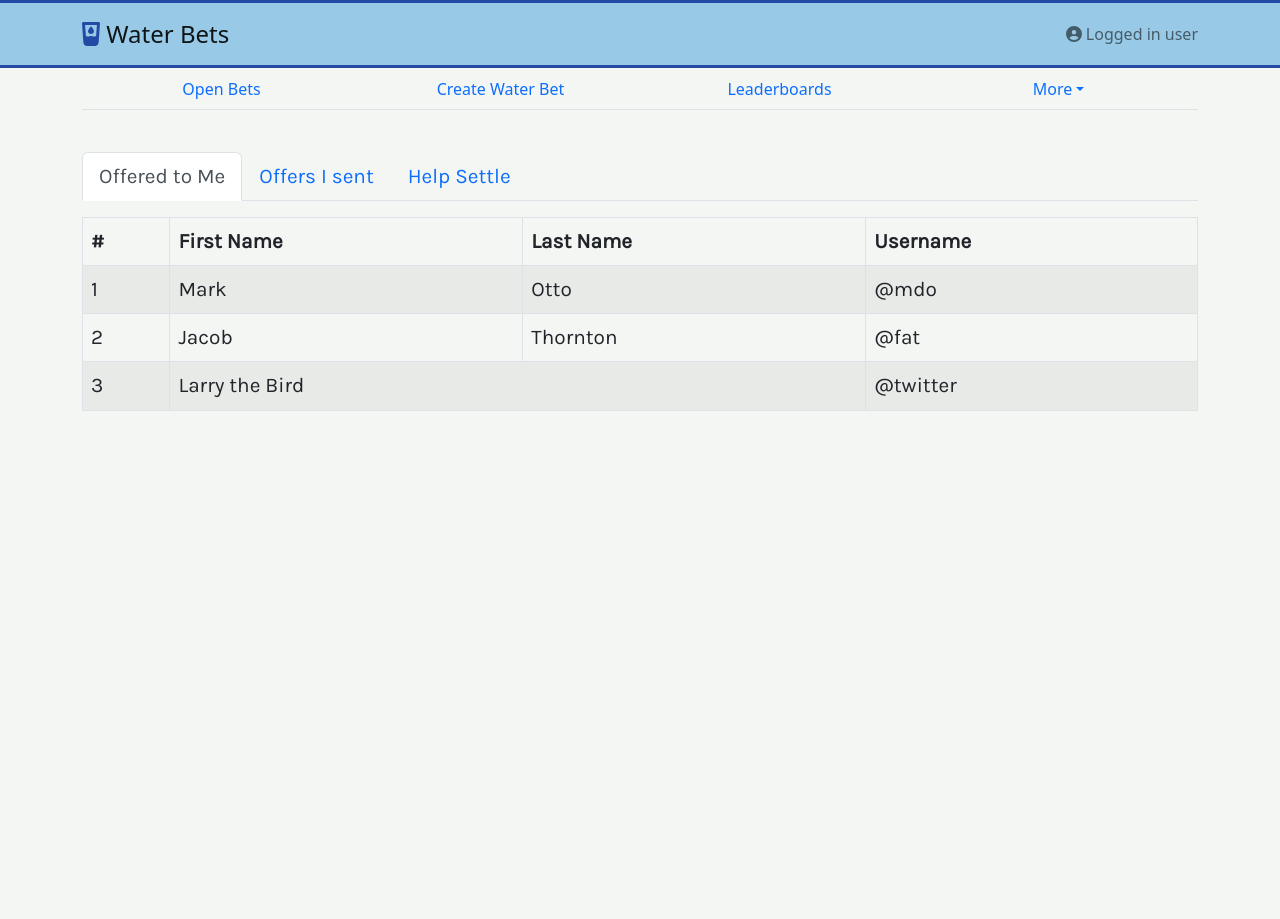
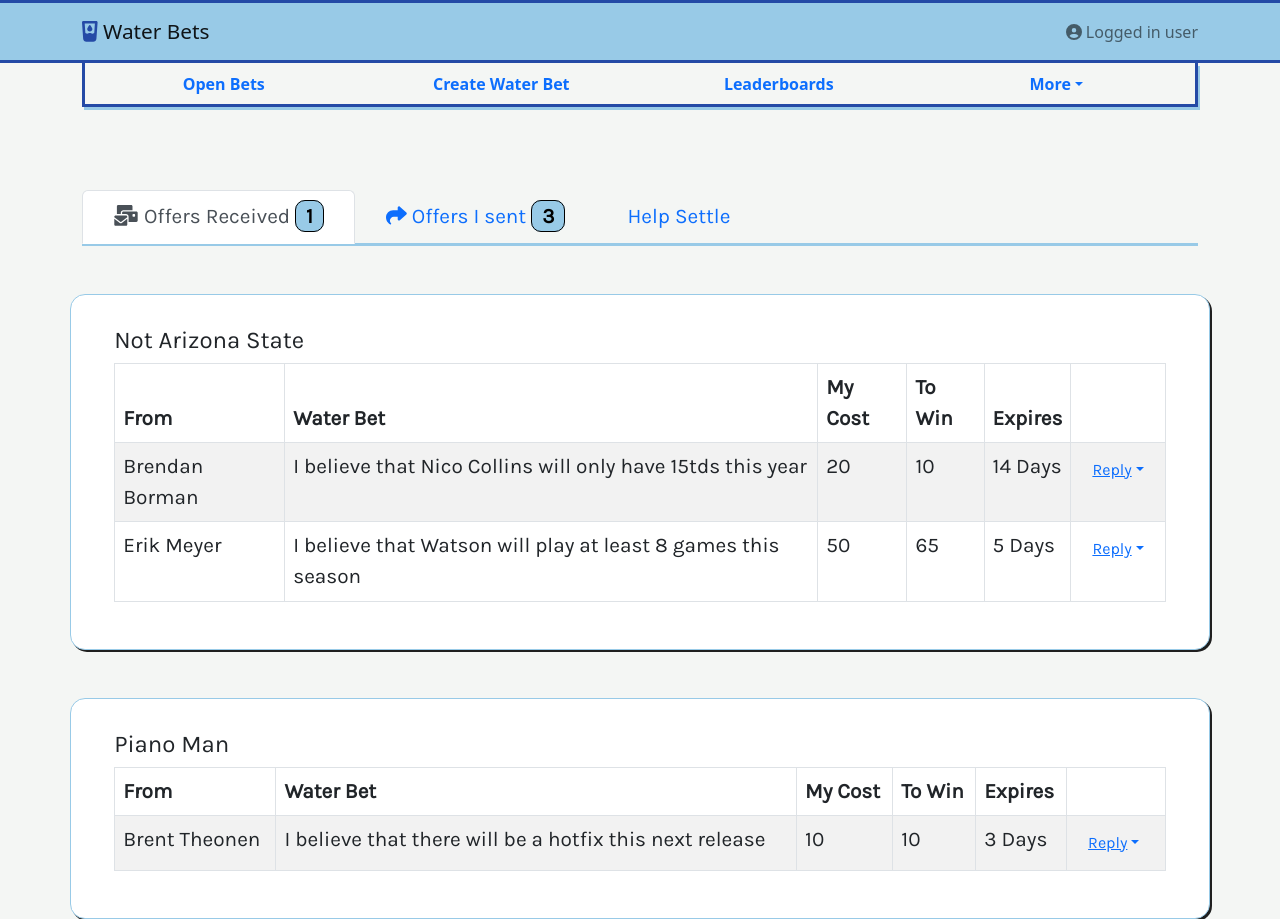
Before and after one commit to bradenborman/water-bets, a React app in the folder water-bets-client/: page / in a window 1280 px wide. Before the commit the page ends 800 px from the top, so only its background shows below. Built offline with nearby package versions, Linux system fonts and the light colour scheme.

Commit message:
ui better

```diff
--- a/water-bets-client/src/components/app/app.scss
+++ b/water-bets-client/src/components/app/app.scss
@@ -8,6 +8,7 @@
 @import "../howtoplay/howtoplay.scss";
 @import "../groupsearch/groupsearch.scss";
 @import "../waterbetbuilder/waterBetBuilder.scss";
+@import "../leaderboard/leaderboard.scss";
 
 body,
 html {
--- a/water-bets-client/src/components/app/app.tsx
+++ b/water-bets-client/src/components/app/app.tsx
@@ -9,6 +9,7 @@ import { HomePage } from "../homepage/homePage";
 import { HowToPlay } from "../howtoplay/howtoplay";
 import { GroupSearch } from "../groupsearch/groupsearch";
 import { WaterBetBuilder } from "../waterbetbuilder/waterBetBuilder";
+import { LeaderBoard } from "../leaderboard/leaderBoard";
 
 require("./app.scss");
 
@@ -22,6 +23,7 @@ export const App: React.FC<AppProps> = (props: AppProps) => {
       <ReactRoute exact path="/how-to-play" component={HowToPlay} />
       <ReactRoute exact path="/group-search" component={GroupSearch} />
       <ReactRoute exact path="/create-water-bet" component={WaterBetBuilder} />
+      <ReactRoute exact path="/leaderboard" component={LeaderBoard} />
     </ReactRouter>
   );
 };
--- a/water-bets-client/src/components/groupsearch/createGroupModal.tsx
+++ b/water-bets-client/src/components/groupsearch/createGroupModal.tsx
@@ -40,7 +40,7 @@ export const CreateGroupModal: React.FC<CreateGroupModalProps> = (
         <Modal.Body>
           <Form.Group className="mb-3" controlId="exampleForm.ControlInput1">
             <Form.Label>Group Name</Form.Label>
-            <Form.Control type="text" placeholder="groupname" autoFocus />
+            <Form.Control type="text" placeholder="" autoFocus />
           </Form.Group>
           <Row>
             <Col md="6">
--- a/water-bets-client/src/components/homepage/homePage.scss
+++ b/water-bets-client/src/components/homepage/homePage.scss
@@ -1,12 +1,38 @@
 #home-page {
   font-size: 1.3em;
+  margin-top: 4em;
 
-  .nav {
-    margin-bottom: 2em;
+  .number-badge {
+    color: rgb(0, 0, 0);
+    background-color: $THEME_COLOR;
+    font-weight: bold;
+    padding: 3px 10px;
+    border-radius: 10px;
+    border: 1px solid black;
+    // margin-left: 10px;
+    // margin-right: 20px;
   }
 
-  span.attention-needed {
-    color: red;
-    font-style: italic;
+  .nav-tabs {
+    border-bottom: 3px solid $THEME_COLOR;
+    .nav-item {
+      .nav-link {
+        padding: 10px 30px;
+      }
+    }
+  }
+
+  .tab {
+    padding: 0px 20px;
+  }
+
+  .tab-content {
+    .offer-group {
+      background-color: white;
+      border-radius: 15px;
+      padding: 1.5em;
+      border: 1px solid $THEME_COLOR;
+      box-shadow: rgb(31, 31, 31) 2px 2px;
+    }
   }
 }
--- a/water-bets-client/src/components/homepage/homePage.tsx
+++ b/water-bets-client/src/components/homepage/homePage.tsx
@@ -1,15 +1,9 @@
 import React from "react";
 import { Page } from "../page/page";
-import {
-  Nav,
-  Badge,
-  Row,
-  Col,
-  ListGroup,
-  Tabs,
-  Tab,
-  Table
-} from "react-bootstrap";
+import { Row, Col, Tabs, Tab, Table, Badge } from "react-bootstrap";
+import { FontAwesomeIcon } from "@fortawesome/react-fontawesome";
+import { faMailForward, faMailBulk } from "@fortawesome/free-solid-svg-icons";
+import { OffersReceived } from "./offerTable/offersReceived";
 
 export interface LandingPageProps {
   userSignedIn?: string;
@@ -24,42 +18,29 @@ export const HomePage: React.FC<LandingPageProps> = (
         <Col md={12}>
           <Tabs
             defaultActiveKey="myOffers"
-            transition={false}
+            transition={true}
             id="noanim-tab-example"
-            className="mb-3"
           >
-            <Tab eventKey="myOffers" title="Offered to Me">
-              <Table striped bordered hover>
-                <thead>
-                  <tr>
-                    <th>#</th>
-                    <th>First Name</th>
-                    <th>Last Name</th>
-                    <th>Username</th>
-                  </tr>
-                </thead>
-                <tbody>
-                  <tr>
-                    <td>1</td>
-                    <td>Mark</td>
-                    <td>Otto</td>
-                    <td>@mdo</td>
-                  </tr>
-                  <tr>
-                    <td>2</td>
-                    <td>Jacob</td>
-                    <td>Thornton</td>
-                    <td>@fat</td>
-                  </tr>
-                  <tr>
-                    <td>3</td>
-                    <td colSpan={2}>Larry the Bird</td>
-                    <td>@twitter</td>
-                  </tr>
-                </tbody>
-              </Table>
+            <Tab
+              eventKey="myOffers"
+              title={
+                <>
+                  <FontAwesomeIcon icon={faMailBulk} /> Offers Received{" "}
+                  <span className="number-badge">1</span>
+                </>
+              }
+            >
+              {<OffersReceived />}
             </Tab>
-            <Tab eventKey="mineSent" title="Offers I sent">
+            <Tab
+              eventKey="mineSent"
+              title={
+                <>
+                  <FontAwesomeIcon icon={faMailForward} /> Offers I sent{" "}
+                  <span className="number-badge">3</span>
+                </>
+              }
+            >
               <Table striped bordered hover>
                 <thead>
                   <tr>
@@ -79,12 +60,7 @@ export const HomePage: React.FC<LandingPageProps> = (
                 </tbody>
               </Table>
             </Tab>
-            <Tab eventKey="helpSettle" title="Help Settle">
-              <h3>
-                Please review the water bets below as they two parties involved
-                disagreed on the winner.
-              </h3>
-            </Tab>
+            <Tab eventKey="helpSettle" title={<>Help Settle</>}></Tab>
           </Tabs>
         </Col>
       </Row>
--- /dev/null
+++ b/water-bets-client/src/components/homepage/offerTable/offersReceived.tsx
@@ -0,0 +1,116 @@
+import React from "react";
+import {
+  Table,
+  DropdownButton,
+  ButtonGroup,
+  Dropdown,
+  Row,
+  Col
+} from "react-bootstrap";
+
+export interface OffersReceivedProps {}
+
+export const OffersReceived: React.FC<OffersReceivedProps> = (
+  props: OffersReceivedProps
+) => {
+  return (
+    <>
+      <Row className="mt-5 offer-group">
+        <Col>
+          <h4>Not Arizona State</h4>
+          <Table striped bordered hover>
+            <thead>
+              <tr>
+                <th>From</th>
+                <th>Water Bet</th>
+                <th>My Cost</th>
+                <th>To Win</th>
+                <th>Expires</th>
+                <th></th>
+              </tr>
+            </thead>
+            <tbody>
+              <tr>
+                <td>Brendan Borman</td>
+                <td>
+                  I believe that Nico Collins will only have 15tds this year
+                </td>
+                <td>20</td>
+                <td>10</td>
+                <td>14 Days</td>
+                <td>
+                  <DropdownButton
+                    as={ButtonGroup}
+                    variant="link"
+                    title="Reply"
+                    id="bg-vertical-dropdown-1"
+                  >
+                    <Dropdown.Item eventKey="1">Accept Offer</Dropdown.Item>
+                    <Dropdown.Item eventKey="2">Deline Offer</Dropdown.Item>
+                  </DropdownButton>
+                </td>
+              </tr>
+              <tr>
+                <td>Erik Meyer</td>
+                <td>
+                  I believe that Watson will play at least 8 games this season
+                </td>
+                <td>50</td>
+                <td>65</td>
+                <td>5 Days</td>
+                <td>
+                  <DropdownButton
+                    as={ButtonGroup}
+                    variant="link"
+                    title="Reply"
+                    id="bg-vertical-dropdown-1"
+                  >
+                    <Dropdown.Item eventKey="1">Accept Offer</Dropdown.Item>
+                    <Dropdown.Item eventKey="2">Deline Offer</Dropdown.Item>
+                  </DropdownButton>
+                </td>
+              </tr>
+            </tbody>
+          </Table>
+        </Col>
+      </Row>
+      <Row className="mt-5 offer-group">
+        <Col>
+          <h4>Piano Man</h4>
+          <Table striped bordered hover>
+            <thead>
+              <tr>
+                <th>From</th>
+                <th>Water Bet</th>
+                <th>My Cost</th>
+                <th>To Win</th>
+                <th>Expires</th>
+                <th></th>
+              </tr>
+            </thead>
+            <tbody>
+              <tr>
+                <td>Brent Theonen</td>
+                <td>I believe that there will be a hotfix this next release</td>
+                <td>10</td>
+                <td>10</td>
+                <td>3 Days</td>
+                <td>
+                  <DropdownButton
+                    as={ButtonGroup}
+                    variant="link"
+                    title="Reply"
+                    id="bg-vertical-dropdown-1"
+                  >
+                    <Dropdown.Item eventKey="1">Accept Offer</Dropdown.Item>
+                    <Dropdown.Item eventKey="2">Deline Offer</Dropdown.Item>
+                  </DropdownButton>
+                </td>
+              </tr>
+            </tbody>
+          </Table>
+        </Col>
+      </Row>
+    </>
+  );
+};
--- /dev/null
+++ b/water-bets-client/src/components/leaderboard/leaderBoard.tsx
@@ -0,0 +1,10 @@
+import React from "react";
+import { Page } from "../page/page";
+
+export interface LeaderBoardProps {}
+
+export const LeaderBoard: React.FC<LeaderBoardProps> = (
+  props: LeaderBoardProps
+) => {
+  return <Page id="leaderboard-page" topPadding={true}></Page>;
+};
--- /dev/null
+++ b/water-bets-client/src/components/leaderboard/leaderboard.scss
@@ -0,0 +1,2 @@
+#leaderboard-page {
+}
--- a/water-bets-client/src/components/navbar/loggedInNavbar.scss
+++ b/water-bets-client/src/components/navbar/loggedInNavbar.scss
@@ -1,7 +1,8 @@
 #navbar {
   .navbar-brand {
-    font-size: 1.5em;
+    font-size: 1.3em;
   }
+
   background-color: $THEME_COLOR;
   border-top: 3px solid $BLUE;
   border-bottom: 3px solid $BLUE;
@@ -10,3 +11,11 @@
     color: $BLUE;
   }
 }
+
+.mini-nav {
+  border-bottom: 3px solid $BLUE;
+  border-right: 3px solid $BLUE;
+  border-left: 3px solid $BLUE;
+  box-shadow: $THEME_COLOR 2px 3px;
+  font-weight: bold;
+}
--- a/water-bets-client/src/components/navbar/loggedInNavbar.tsx
+++ b/water-bets-client/src/components/navbar/loggedInNavbar.tsx
@@ -45,7 +45,7 @@ export const LoggedInNavbar: React.FC<LoggedInNavbarProps> = (
         </Container>
       </Navbar>
       <Container>
-        <Nav justify variant="tabs">
+        <Nav className="mini-nav" justify variant="tabs">
           <Nav.Item>
             <Nav.Link href="/home">Open Bets</Nav.Link>
           </Nav.Item>
--- a/water-bets-client/src/components/waterbetbuilder/waterBetBuilder.tsx
+++ b/water-bets-client/src/components/waterbetbuilder/waterBetBuilder.tsx
@@ -116,7 +116,9 @@ export const WaterBetBuilder: React.FC<WaterBetBuilderProps> = (
         return groupMatch.members.map((member, index) => {
           return (
             <option key={index} value={member.userId.toString()}>
-              {`${member.userFullName} \(${member.totalPoolValue})`}
+              {`${
+                member.userFullName
+              } \(${member.totalPoolValue.toLocaleString()})`}
             </option>
           );
         });
```
Also changed, not shown: water-bets-client/src/components/waterbetbuilder/test-data.json (+10 -10 lines), 1 other file (tests, documents, lock files or other folders).
